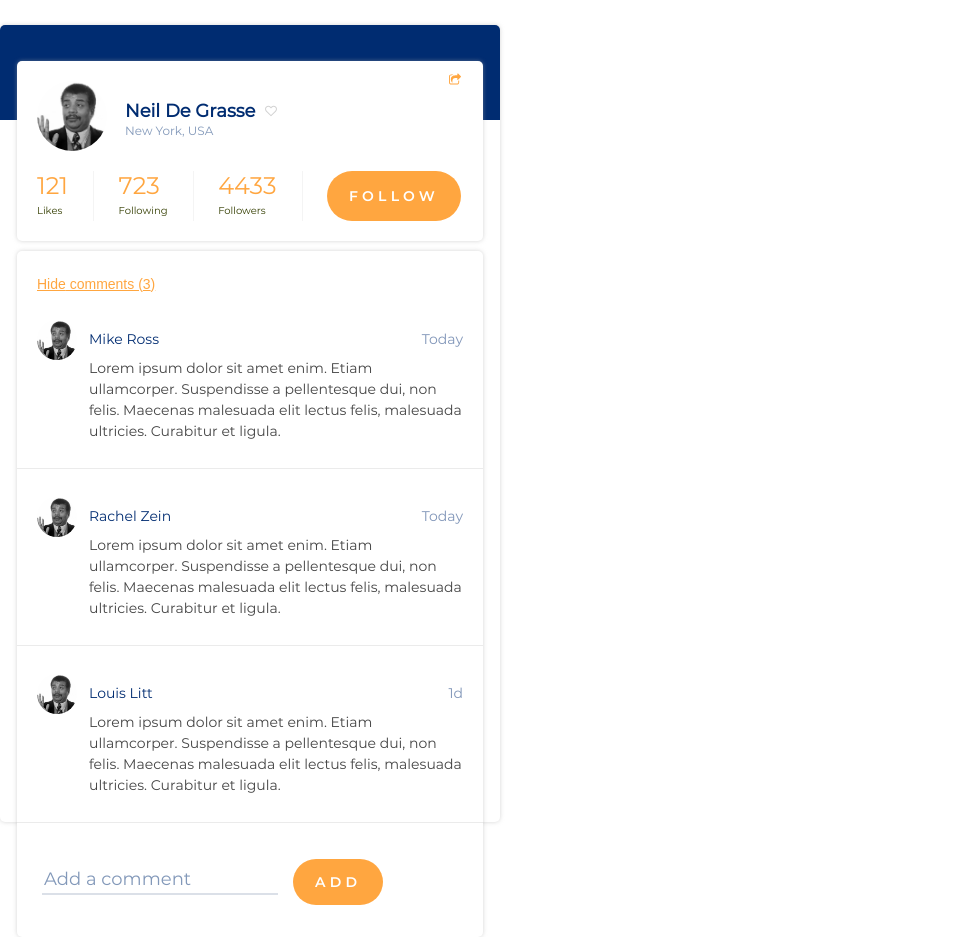
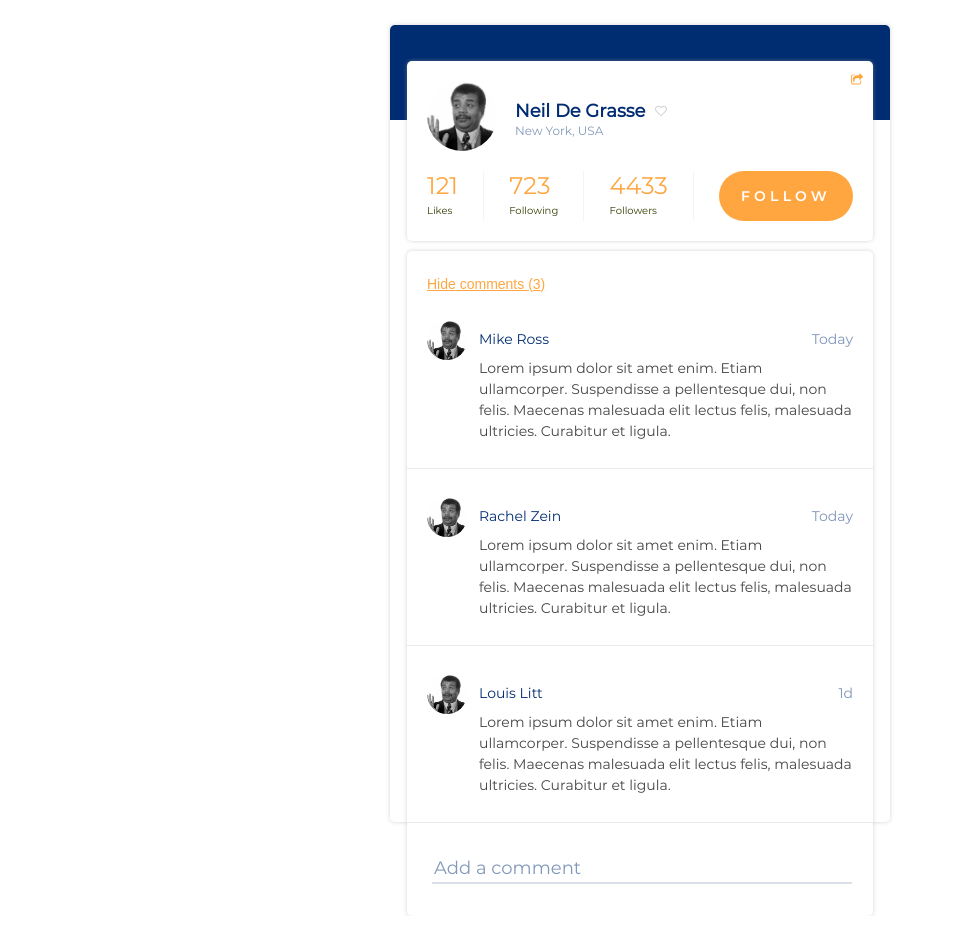
Before and after one commit to Vestelth/bldr-panel, a React (Create React App) app: page / in a window 1280 px wide. Shown: the whole page, without its empty margins (0-954 px from the left). After the commit the page ends 916 px from the top, so only its background shows below. Built offline with nearby package versions, Linux system fonts and the light colour scheme.

Commit message:
components refactored, styles adjusted, rwd added

```diff
--- a/src/components/Profile/Comments/Comments.css
+++ b/src/components/Profile/Comments/Comments.css
@@ -30,7 +30,7 @@
     margin-bottom: 0;
     cursor: pointer;
 }
-@media only screen and (min-width: 480px) {
+@media only screen and (min-width: 540px) {
     .toggle-comments {
         text-align: left;
     }
--- a/src/components/Profile/Comments/Comments.js
+++ b/src/components/Profile/Comments/Comments.js
@@ -6,10 +6,14 @@ import './Comments.css'
 
 
 class Comments extends Component {
-  state = {
-    inputText : '',
-    hideComments : false,
-    commentList : this.props.commentData
+  constructor(props) {
+    super(props)
+
+    this.state = {
+      inputText : '',
+      hideComments : false,
+      commentList : props.commentData
+    }
   }
 
   handleCommentText = (e) => {
@@ -21,11 +25,11 @@ class Comments extends Component {
 
   handleSubmitComment = (e) => {
     e.preventDefault()
-    let actualLength = this.state.commentList.length + 1
+    let actualLen = this.state.commentList.length + 1
     let id = this.state.commentList.length > 8 ? (
-        String(actualLength)
+        String(actualLen)
       ) : (
-        '0' + actualLength
+        '0' + actualLen
       )
 
     const newComment = {
@@ -45,7 +49,6 @@ class Comments extends Component {
 
   handleHideComments = (e) => {
     e.preventDefault()
-    console.log('handle hide comments init');
 
     this.setState({
       hideComments: !this.state.hideComments
@@ -73,7 +76,6 @@ class Comments extends Component {
 
         <form onSubmit={this.handleSubmitComment} className="form add-comment">
           <input onInput={this.handleCommentText} type="text" placeholder="Add a comment" />
-          <button className="btn">Add</button>
         </form>
       </div>
     )
--- a/src/components/Profile/Profile.css
+++ b/src/components/Profile/Profile.css
@@ -1,9 +1,15 @@
 .profile {
     position: relative;
     padding: 36px 17px;
-    max-width: 466px;
     max-height: 725px;
+    max-width: 286px;
     margin-top: 25px;
+    margin: 25px auto;
+}
+@media only screen and (min-width: 540px) {
+    .profile {
+        max-width: 466px;
+    }
 }
 .profile::before {
     content: '';
@@ -15,97 +21,3 @@
     border-radius: 5px 5px 0 0;
     background-color: #002C71;
 }
-
-/* profile header */
-.profile-header {
-    position: relative;
-    padding: 20px 22px 20px 20px;
-    margin-bottom: 10px;
-}
-
-.profile-info {
-    margin-bottom: 20px;
-}
-
-.profile-info h3 {
-    font-size: 18px;
-    line-height: 24px;
-    color: #002C71;
-    letter-spacing: 0;
-    margin-bottom: 0;
-}
-.profile-info h3 a {
-    margin-left: 10px;
-}
-.profile-info .location {
-    font-size: 12px;
-    color: #8298B9;
-    margin: 0;
-}
-
-.profile-header .img-wrapper {
-    position: absolute;
-    top: -48px;
-    left: 50%;
-    transform: translateX(-50%);
-    display: inline-block;
-    width: 70px;
-    height: 70px;
-    overflow: hidden;
-    border-radius: 50%;
-    margin-right: 18px;
-}
-@media only screen and (min-width: 480px) {
-    .profile-header .img-wrapper {
-        position: static;
-        transform: none;
-    }
-}
-
-.profile-header .img-wrapper .profile-img {
-    height: 100%;
-    width: auto;
-    filter: grayscale(100%);
-    transition: filter .4s;
-}
-.profile-header:hover .img-wrapper .profile-img {
-    filter: none;
-}
-
-.profile-header .profile-info .img-wrapper,
-.profile-header .profile-info .text-wrapper {
-    float: left;
-}
-
-.profile-header .profile-info::after {
-    content: '';
-    display: block;
-    clear: both;
-}
-
-.profile-header .profile-stats {
-    display: flex;
-    flex-direction: row;
-    justify-content: space-between;
-}
-
-.profile-header .profile-stats .stats-elem {
-    display: inline-block;
-    vertical-align: middle;
-    padding-right: 25px;
-}
-.profile-header .profile-stats .stats-elem:not(:last-child) {
-    border-right: 1px solid rgba(151,151,151,.1);
-}
-
-.profile-stats .stats-elem .amount {
-    font-family: Montserrat-Regular;
-    font-size: 24px;
-    color: #ffa640;
-}
-.profile-stats .stats-elem .text {
-    display: block;
-    color: #343e00;
-    font-size: 10px;
-    line-height: 21px;
-}
--- a/src/components/Profile/Profile.js
+++ b/src/components/Profile/Profile.js
@@ -1,23 +1,16 @@
 import React from 'react'
+import data from '../../data.json'
 
 import Comments from './Comments/Comments'
 import ProfileHeader from './ProfileHeader/ProfileHeader'
 
 import './Profile.css'
 
-
-const Profile = ({props, handleFollowClick, handleLikeClick, index}) => {
-
+const Profile = () => {
   return (
     <div className="profile tile">
-      <ProfileHeader
-        index={index}
-        props={props}
-        handleFollowClick={handleFollowClick}
-        handleLikeClick={handleLikeClick}
-      />
-
-      <Comments commentData={props.comments} />
+      <ProfileHeader data={data}/>
+      <Comments commentData={data.comments} />
     </div>
   )
 }
--- a/src/components/Profile/ProfileHeader/ProfileHeader.css
+++ b/src/components/Profile/ProfileHeader/ProfileHeader.css
@@ -1,10 +1,74 @@
+/*
+    PROFILE HEADER
+*/
 .profile-header {
     position: relative;
     padding: 20px;
     margin-bottom: 10px;
 }
+.profile-header:hover .img-wrapper .profile-img {
+    filter: none;
+}
 
+
+/*
+    PROFILE INFO
+*/
+.profile-info {
+    margin-bottom: 35px;
+}
+.profile-info::after {
+    content: '';
+    display: block;
+    clear: both;
+}
+@media only screen and (min-width: 540px) {
+    .profile-info {
+        margin-bottom: 20px;
+    }
+}
+
+.profile-header h3 {
+    position: relative;
+    font-size: 18px;
+    line-height: 24px;
+    color: #002C71;
+    letter-spacing: 0;
+    margin-bottom: 0;
+}
+.profile-header h3 button.like {
+    position: absolute;
+    top: 6px;
+}
+.profile-header button.share {
+    position: absolute;
+    top: 8px;
+    right: 0;
+    margin-left: 10px;
+}
+.profile-header button.share .share-popup {
+    display: none;
+}
+@media only screen and (min-width: 540px) {
+    .profile-header button.share {
+        top: 12px;
+        right: 0;
+    }
+}
+
+
+/*
+    IMG AND TEXT WRAPPER
+*/
+.profile-header .img-wrapper,
+.profile-header .text-wrapper {
+    float: left;
+}
 .profile-header .img-wrapper {
+    position: absolute;
+    top: -48px;
+    left: 50%;
+    transform: translateX(-50%);
     display: inline-block;
     width: 70px;
     height: 70px;
@@ -12,6 +76,27 @@
     border-radius: 50%;
     margin-right: 18px;
 }
+.profile-header .text-wrapper {
+    width: 100%;
+    text-align: center;
+}
+.profile-header .text-wrapper .location {
+    font-size: 12px;
+    color: #8298B9;
+    margin: 0;
+}
+
+@media only screen and (min-width: 540px) {
+    .profile-header .img-wrapper {
+        position: static;
+        transform: none;
+    }
+    .profile-header .text-wrapper {
+        width: auto;
+        text-align: left;
+    }
+}
+
 .profile-header .img-wrapper .profile-img {
     height: 100%;
     width: auto;
@@ -22,20 +107,65 @@
     filter: none;
 }
 
-.profile-header .profile-info .img-wrapper,
-.profile-header .profile-info .text-wrapper {
-    float: left;
+
+/*
+    PROFILE STATS
+*/
+.profile-stats {
+    display: flex;
+    flex-direction: row;
+    flex-wrap: wrap;
+    justify-content: space-between;
 }
 
-.profile-header .profile-info::after {
-    content: '';
-    display: block;
-    clear: both;
+.profile-stats .stats-elem {
+    flex: 0 0 calc(33% - 45px);
+    vertical-align: middle;
+    padding-right: 25px;
+    border-right: 1px solid rgba(151,151,151,.1);
+}
+.profile-stats .stats-elem:not(:first-child) {
+    margin-left: 20px;
+}
+.profile-stats .stats-elem:last-of-type {
+    border-right: 0;
+    padding-right: 0;
+}
+.profile-stats button.btn {
+    margin-top: 16px;
+    flex: 1 0 100%;
 }
 
+@media only screen and (min-width: 540px) {
+    .profile-header .profile-stats {
+        flex-wrap: nowrap;
+    }
+    .profile-header .profile-stats .stats-elem {
+        flex: 0 1 auto;
+        margin-left: 0;
+        padding-right: 25px;
+    }
+    .profile-header .profile-stats .stats-elem:not(:first-child) {
+        margin-left: 0;
+    }
+    .profile-header .profile-stats .stats-elem:last-of-type {
+        border-right: 1px solid rgba(151,151,151,.1);
+        padding-right: 25px;
+    }
+    .profile-header .profile-stats button.btn {
+        flex: 0 1 auto;
+        margin-top: 0;
+    }
+}
 
-.profile-header .profile-info .share {
-    position: absolute;
-    top: 12px;
-    right: 12px;
+.profile-stats .stats-elem .amount {
+    font-family: Montserrat-Regular;
+    font-size: 24px;
+    color: #ffa640;
 }
+.profile-stats .stats-elem .text {
+    display: block;
+    color: #343e00;
+    font-size: 10px;
+    line-height: 21px;
+}
--- a/src/components/Profile/ProfileHeader/ProfileHeader.js
+++ b/src/components/Profile/ProfileHeader/ProfileHeader.js
@@ -1,4 +1,4 @@
-import React from 'react'
+import React, { Component } from 'react'
 
 import './ProfileHeader.css'
 
@@ -8,55 +8,88 @@ import heart from '../../../assets/icons/heart.svg'
 import share from '../../../assets/icons/share.svg'
 
 
-const ProfileHeader = ({props, index, handleFollowClick, handleLikeClick}) => {
-  const heartIcon = {backgroundImage: props.stats.doYouLike ? `url(${heartFull})` : `url(${heart})`}
+class ProfileHeader extends Component {
+  constructor(props) {
+    super(props)
+    console.log(props.data.stats.following)
+
+    this.state = {
+      likes: props.data.stats.likes,
+      followers: props.data.stats.followers,
+      userFollows: false,
+      userLikes: false
+    }
+  }
+
+  handleFollowClick = () => {
+    let followers = this.state.followers
+
+    this.state.userFollows ? followers-- : followers++
+    this.setState({
+      followers,
+      userFollows: !this.state.userFollows
+    })
+  }
+
+  handleLikeClick = () => {
+    let likes = this.state.likes
+
+    this.state.userLikes ? likes-- : likes++
+    this.setState({
+      likes,
+      userLikes: !this.state.userLikes
+    })
+  }
+
+  render() {
+    const heartIcon = {backgroundImage: this.state.userLikes ? `url(${heartFull})` : `url(${heart})`}
     const shareIcon = {backgroundImage: `url(${share})`}
-  const followBtnText = props.stats.doYouFollow ? 'UNFOLLOW' : 'FOLLOW'
 
     return (
       <header className="profile-header tile">
 
         <div className="profile-info">
-
           <div className="img-wrapper">
-          <img className="profile-img" src={photo} alt="avatar"/>
+            <img className="profile-img" src={photo} alt="avatar" />
           </div>
 
           <div className="text-wrapper">
-          <h3>{props.user}
-            <button className="like" onClick={(event) => handleLikeClick(index)}>
+            <h3>{this.props.data.user}
+              <button className="like" onClick={this.handleLikeClick}>
                 <i style={heartIcon} className="icon heart-icon" />
               </button>
             </h3>
-          <p className="location">{props.city}, {props.country}</p>
+            <p className="location">{this.props.data.city}, {this.props.data.country}</p>
           </div>
 
-        <button className="share"><i style={shareIcon} className="icon share-icon"></i></button>
-
+          <button className="share">
+            <i style={shareIcon} className="icon share-icon"></i>
+            <div className="share-popup">{window.location.href}</div>
+          </button>
         </div>
 
         <div className="profile-stats">
 
           <div className="stats-elem likes">
-          <span className="amount">{props.stats.likes}</span>
+            <span className="amount">{this.state.likes}</span>
             <span className="text">Likes</span>
           </div>
 
           <div className="stats-elem following">
-          <span className="amount">{props.stats.following}</span>
+            <span className="amount">{this.props.data.stats.following}</span>
             <span className="text">Following</span>
           </div>
 
           <div className="stats-elem followers">
-          <span className="amount">{props.stats.followers}</span>
+            <span className="amount">{this.state.followers}</span>
             <span className="text">Followers</span>
           </div>
 
           <button
             className="btn btn-follow"
-          onClick={() => handleFollowClick(index)}
+            onClick={this.handleFollowClick}
             type="button">
-          {followBtnText}
+            { this.state.userFollows ? 'UNFOLLOW' : 'FOLLOW' }
           </button>
 
         </div>
@@ -64,5 +97,6 @@ const ProfileHeader = ({props, index, handleFollowClick, handleLikeClick}) => {
       </header>
     )
   }
+}
 
 export default ProfileHeader
--- a/src/containers/App.js
+++ b/src/containers/App.js
@@ -1,66 +1,9 @@
-import React, { Component } from 'react';
-import data from '../data.json'
+import React from 'react';
 
 import Profile from '../components/Profile/Profile'
 
-class App extends Component {
-  state = { data }
-
-
-  handleFollowClick = (index) => {
-    const profile = {...this.state.data[index]}
-
-    profile.stats.doYouFollow = !profile.stats.doYouFollow
-
-    if (profile.stats.doYouFollow) {
-      profile.stats.followers = parseInt(profile.stats.followers) + 1
-    } else {
-      profile.stats.followers = parseInt(profile.stats.followers) - 1
-    }
-
-    this.setState({
-      profile
-    })
-  }
-
-  handleLikeClick = (index) => {
-    const profile = {...this.state.data[index]}
-    console.log(profile.stats.doYouLike)
-    profile.stats.doYouLike = !profile.stats.doYouLike
-
-    if (profile.stats.doYouLike) {
-      profile.stats.likes = parseInt(profile.stats.likes) + 1
-    } else {
-      profile.stats.likes = parseInt(profile.stats.likes) - 1
-    }
-
-    this.setState({
-      profile
-    })
-  }
-
-  handleAddComment = (index) => {
-    const comments = { ...this.state.data[index] }
-    console.log(comments)
-  }
-
-  render() {
-    const renderProfiles = this.state.data.map((profile, index) => {
-      return <Profile
-                key={profile.id}
-                index={index}
-                props={profile}
-                handleFollowClick={this.handleFollowClick}
-                handleLikeClick={this.handleLikeClick}
-              />
-    })
-
-    return (
-      <div className="App">
-        {renderProfiles}
-      </div>
-    )
-  }
+const App = () => {
+    return <Profile />
 }
 
 export default App;
--- a/src/data.json
+++ b/src/data.json
@@ -1,4 +1,3 @@
-[
 {
   "id"      : "hs01",
   "user"    : "Neil De Grasse",
@@ -10,9 +9,7 @@
     "likes"          : 121,
     "following"      : 723,
     "followers"      : 4433,
-      "commentsNumber" : 0,
-      "doYouLike"      : false,
-      "doYouFollow"    : false
+    "commentsNumber" : 0
   },
 
   "comments": [
@@ -39,4 +36,3 @@
     }
   ]
 }
-]
--- a/src/index.css
+++ b/src/index.css
@@ -81,8 +81,10 @@ input[type="text"] {
   border: 0;
   border-bottom: 2px solid #dbe0e8;
   transition: all .3s;
+  width: 100%;
 }
-input[type="text"]:focus {
+input[type="text"]:focus,
+input[type="text"]:hover {
   outline: 0;
   border-bottom-color: #002c71;
 }
@@ -95,13 +97,6 @@ input[type="text"]::placeholder {
   font-size: 18px;
   transition: all .3s;
 }
-input[type="text"]:hover::placeholder {
-  color: #002c71;
-}
 input[type="text"]:focus::placeholder {
   color: #8298b9;
 }
-
-input[type="text"] + button.btn {
-  margin-left: 15px;
-}
```
Lines whose indentation alone changed are shown as unchanged.
